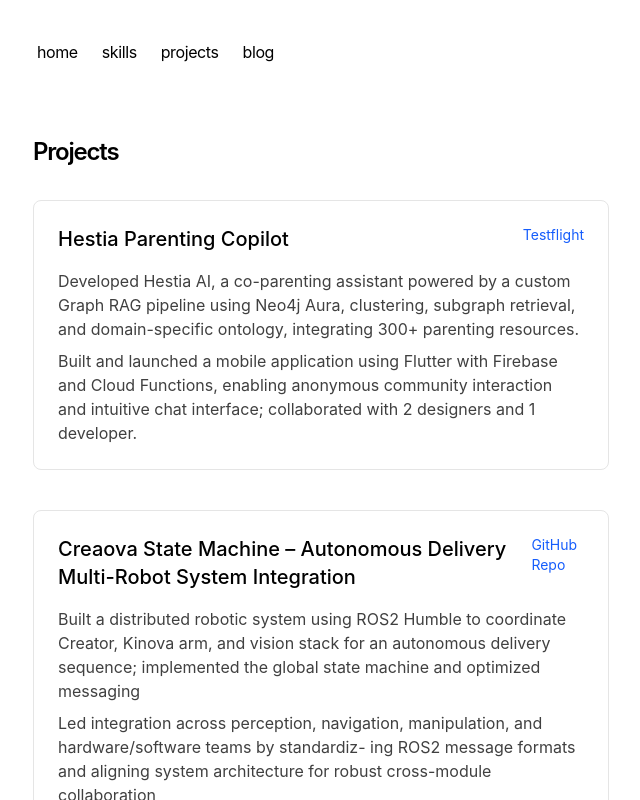
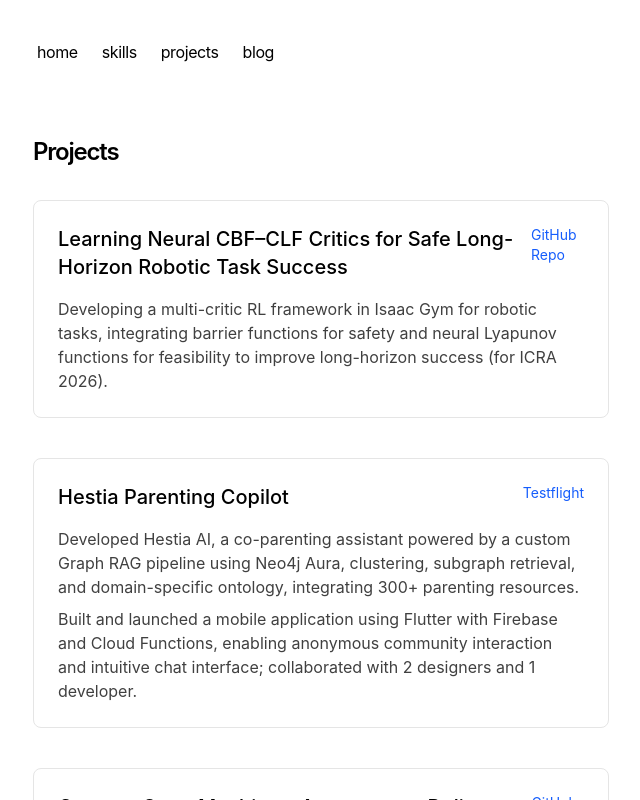
Before and after one commit to mtaruno/blog, a Next.js app: page /projects in a window 1280 px wide. Shown: the top 800 px of the page, without its empty margins (319-959 px from the left). Built offline with nearby package versions, Linux system fonts and the light colour scheme.

Commit message:
Update README and added long horizon research into project section

```diff
--- a/app/components/projects.tsx
+++ b/app/components/projects.tsx
@@ -10,6 +10,14 @@ type Project = {
 
 export function Projects() {
   const projects: Project[] = [
+    {
+      title: "Learning Neural CBF–CLF Critics for Safe Long-Horizon Robotic Task Success",
+      description: [
+        "Developing a multi-critic RL framework in Isaac Gym for robotic tasks, integrating barrier functions for safety and neural Lyapunov functions for feasibility to improve long-horizon success (for ICRA 2026)."
+      ],
+      link: "https://github.com/mtaruno/long-horizon.git",
+      linkText: "GitHub Repo"
+    },
     {
       title: "Hestia Parenting Copilot",
       description: [
```
Also changed, not shown: app/blog/posts/README.md (added).
